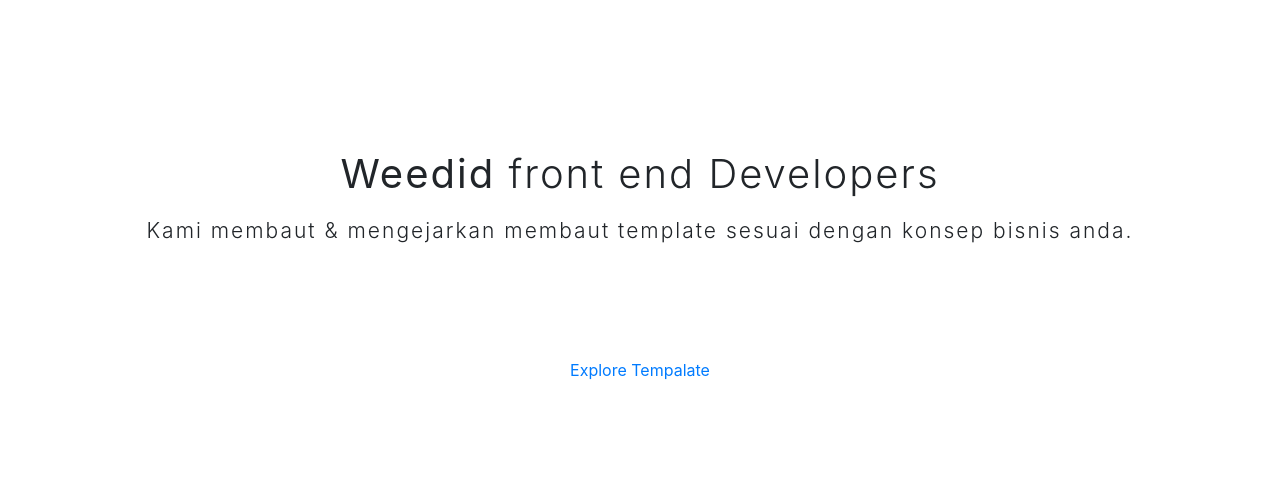
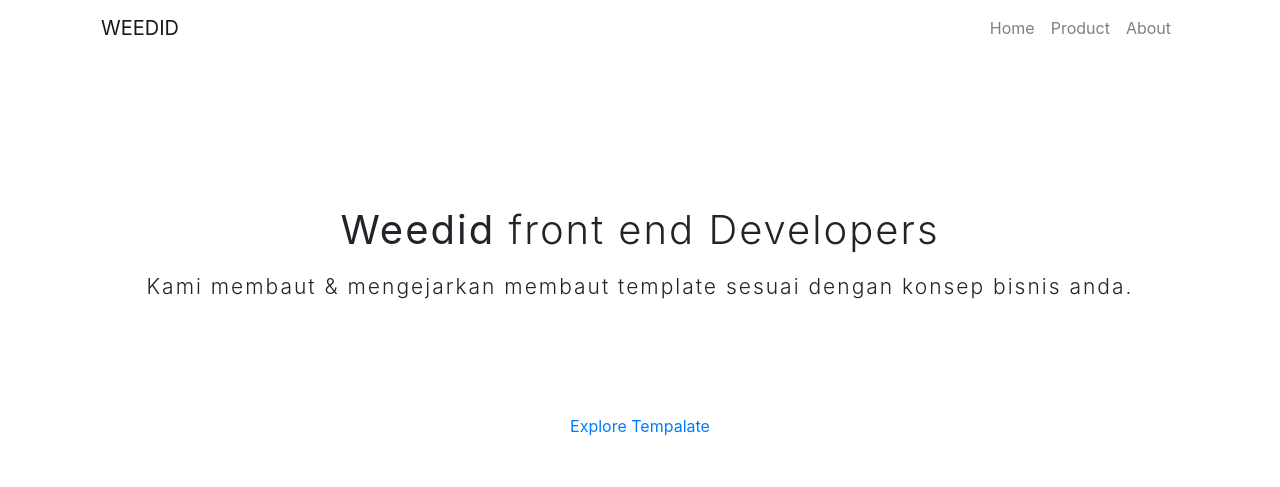
Before and after one commit to roderickang/Project_Bootstrap_Awal, a website: page index.html in a window 1280 px wide. Shown: the top 487 px of the page. Drawn offline with nearby package versions, Linux system fonts and the light colour scheme.

Commit message:
set navigation bar

```diff
--- a/index.html
+++ b/index.html
@@ -38,6 +38,21 @@
   <body>
     <div class="wrap-container">
       <div class="container">
+        <nav class="navbar navbar-expand-sm navbar-light">
+          <a href="#" class="navbar-brand">WEEDID</a>
+
+          <button class="navbar-toggler" type="button">
+            <span class="navbar-toggler-icon"></span>
+          </button>
+
+          <div class="navbar-collapse">
+            <ul class="navbar-nav ml-auto">
+              <li><a class="nav-link" href="#">Home</a></li>
+              <li><a class="nav-link" href="#">Product</a></li>
+              <li><a class="nav-link" href="#">About</a></li>
+            </ul>
+          </div>
+        </nav>
         <div class="row">
           <div class="col-md-12 home-weedid text-center">
             <h1><b>Weedid</b> front end Developers</h1>
```
